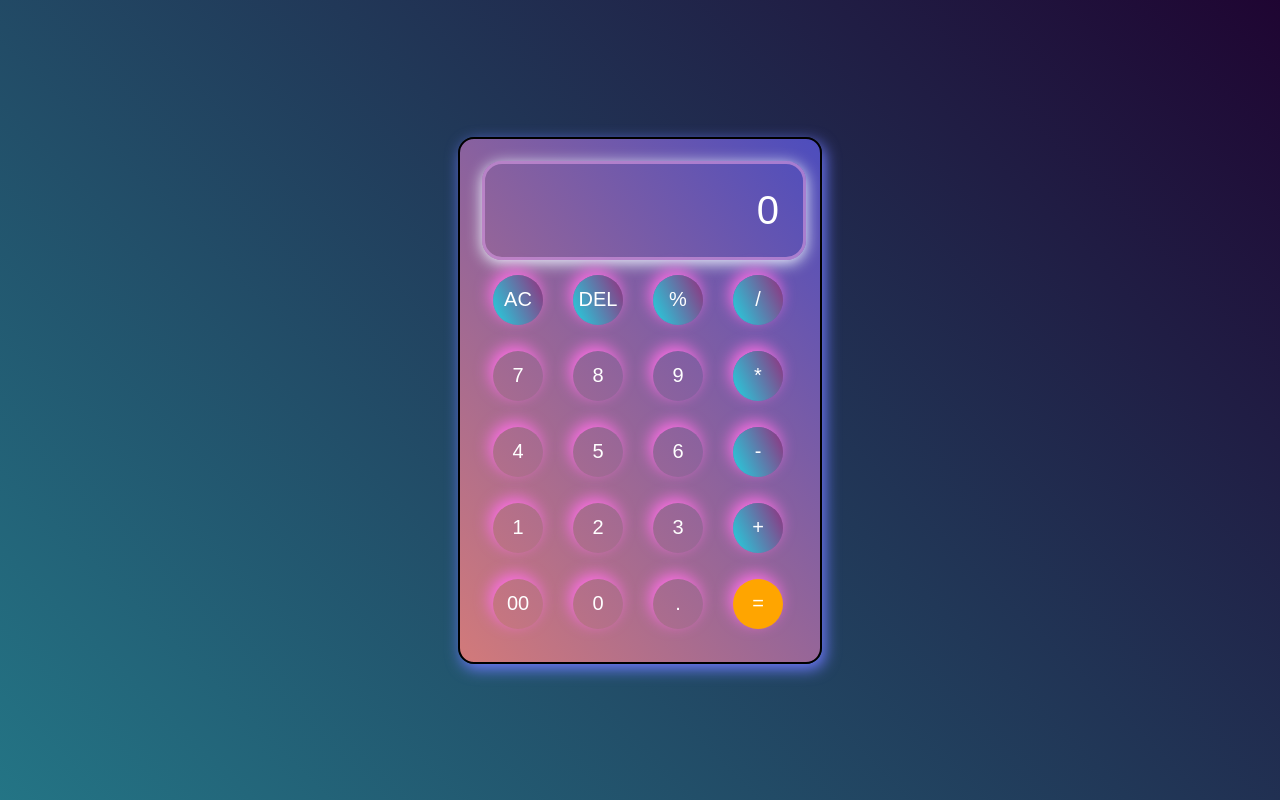
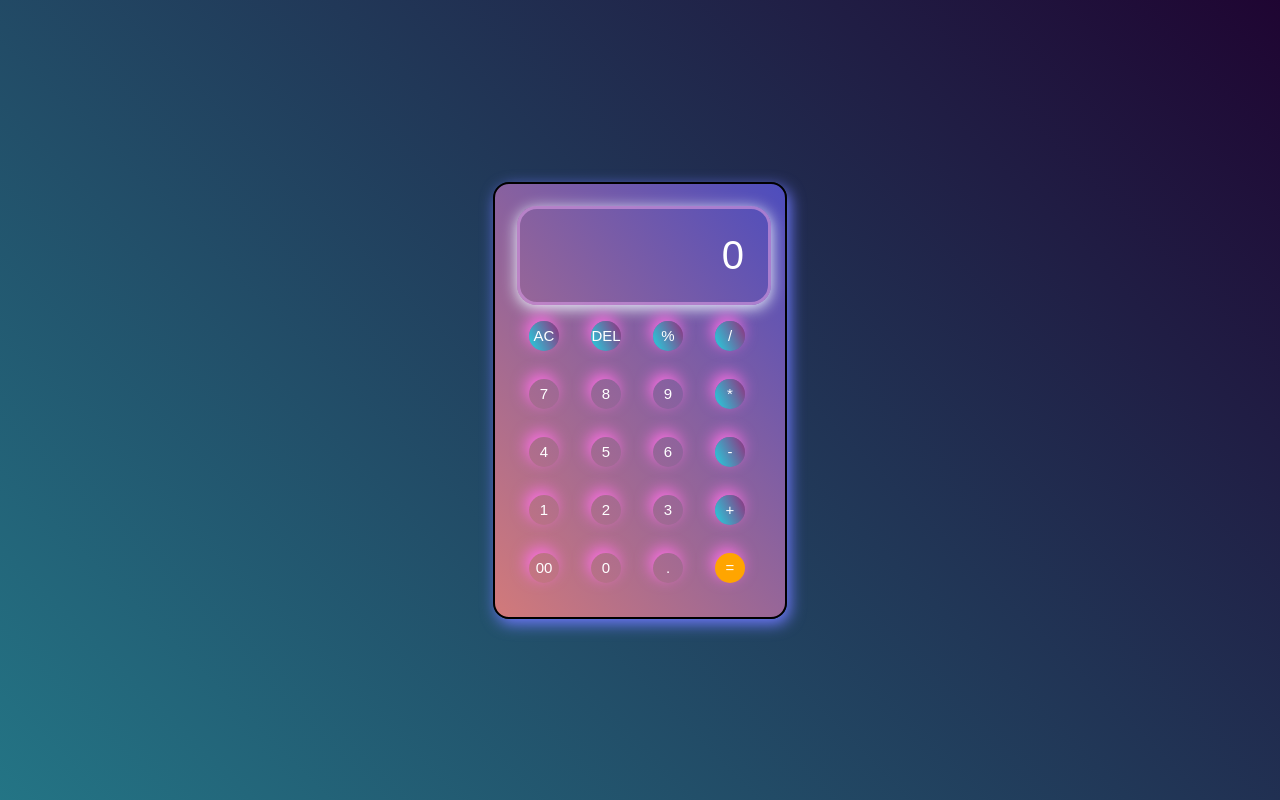
Before and after one commit to himanshumoral/simple-calculator, a plain HTML site: page index.html in a window 1280 px wide. Drawn offline with Linux system fonts and the light colour scheme.

Commit message:
style.css

```diff
--- a/style.css
+++ b/style.css
@@ -13,7 +13,7 @@ body{
 }
 
 .calculator{
-    width: 320px;
+    width: 250px;
     border: 2px solid black;
     padding: 20px;
     border-radius: 16px;
@@ -23,7 +23,7 @@ body{
 }
 
 input{
-    width: 270px;
+    width: 200px;
     border: 3px solid rgba(210, 148, 222, 0.655);
     border-radius: 20px;
     padding: 24px;
@@ -42,13 +42,13 @@ input::placeholder{
 
 button{
     border: none;
-    width: 50px;
-    height: 50px;
-    margin: 13px;
+    width: 30px;
+    height: 30px;
+    margin: 14px;
     border-radius: 50%;
     background: transparent;
     color: white;
-    font-size: 20px;
+    font-size: 15px;
     box-shadow: -3px -5px 15px rgb(252, 111, 228);
     cursor: pointer;
 }
```
